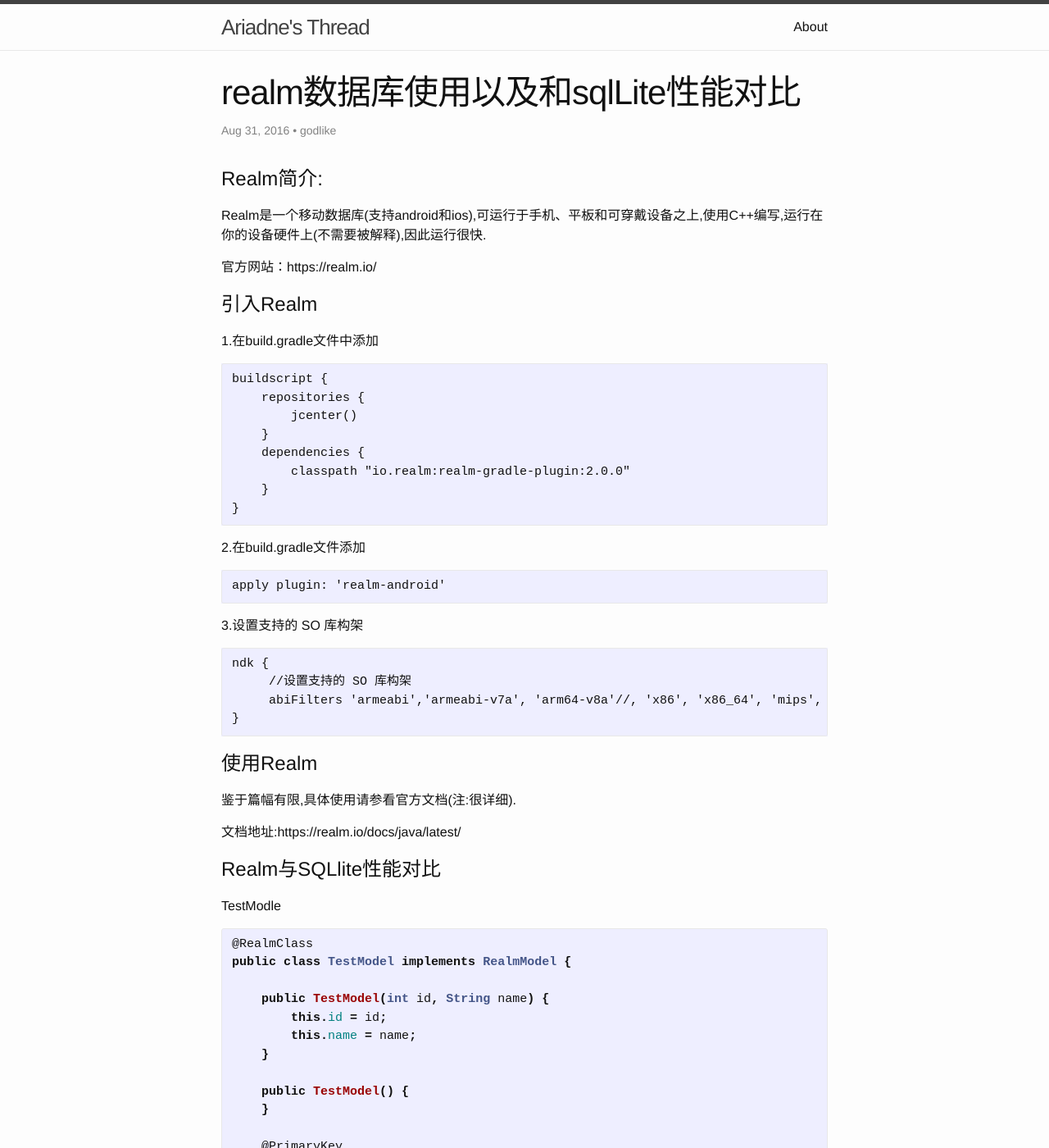
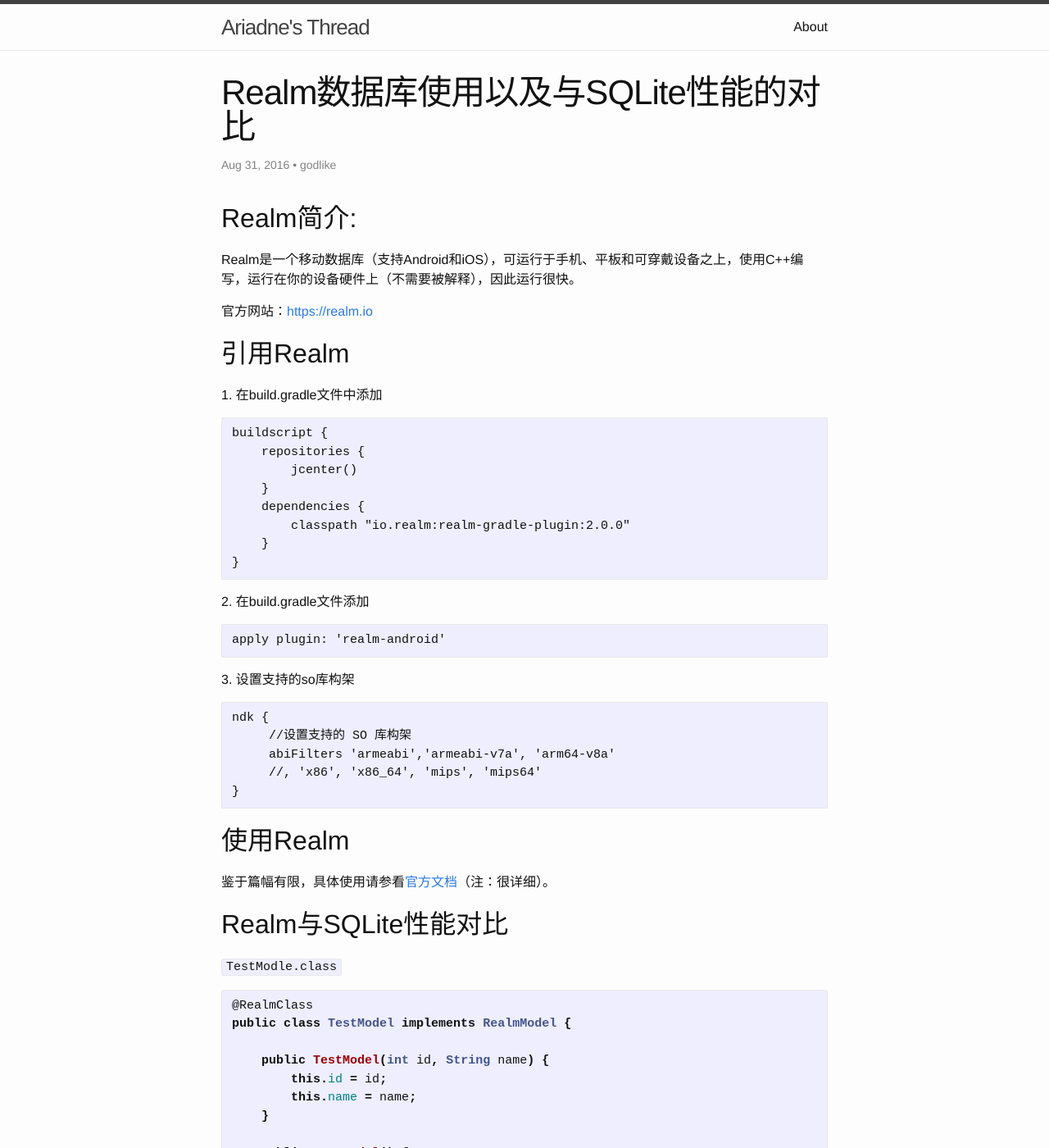
Before and after one commit to AriadneThread/ariadnesthread.github.io, a Jekyll site: the page built from _posts/2016-08-31-realm.md, in a window 1280 px wide and 1400 px high. Shown: the whole window at 82% size. Built offline with Jekyll 4.4.1, drawn with Linux system fonts in a browser that asks for light colours; some of the changed text lies outside the part shown.

Commit message:
整理文章

````diff
--- a/_posts/2016-08-31-realm.md
+++ b/_posts/2016-08-31-realm.md
@@ -1,21 +1,19 @@
 ---
 layout: post
-title:  "realm数据库使用以及和sqlLite性能对比"
+title:  "Realm数据库使用以及与SQLite性能的对比"
 date:   2016-08-31 16:13:14 +0800
 author: godlike
+categories: [Android, Java]
+---
+## Realm简介:
 
-categories: [Android,java]
----
-# Realm简介:
+Realm是一个移动数据库（支持Android和iOS），可运行于手机、平板和可穿戴设备之上，使用C++编写，运行在你的设备硬件上（不需要被解释），因此运行很快。
 
-Realm是一个移动数据库(支持android和ios),可运行于手机、平板和可穿戴设备之上,使用C++编写,运行在你的设备硬件上(不需要被解释),因此运行很快.
+官方网站：[https://realm.io](https://realm.io)
 
+## 引用Realm
 
-官方网站：https://realm.io/
-
-# 引入Realm
-
-1.在build.gradle文件中添加
+1\. 在build.gradle文件中添加
 
 ```
 buildscript {
@@ -28,30 +26,29 @@
 }
 ```
 
-2.在build.gradle文件添加
+2\. 在build.gradle文件添加
 
 ```
 apply plugin: 'realm-android'
 ```
 
-3.设置支持的 SO 库构架
+3\. 设置支持的so库构架
 
 ```
 ndk {
      //设置支持的 SO 库构架
-     abiFilters 'armeabi','armeabi-v7a', 'arm64-v8a'//, 'x86', 'x86_64', 'mips', 'mips64'
+     abiFilters 'armeabi','armeabi-v7a', 'arm64-v8a'
+     //, 'x86', 'x86_64', 'mips', 'mips64'
 }
 ```
 
-# 使用Realm
+## 使用Realm
 
-鉴于篇幅有限,具体使用请参看官方文档(注:很详细).
+鉴于篇幅有限，具体使用请参看[官方文档](https://realm.io/docs/java/latest)（注：很详细）。
 
-文档地址:https://realm.io/docs/java/latest/
+## Realm与SQLite性能对比
 
-# Realm与SQLlite性能对比
-
-TestModle
+`TestModle.class`
 
 {% highlight java %}
 @RealmClass
@@ -91,15 +88,13 @@
         return super.equals(obj);
     }
 }
-
 {% endhighlight %}
 
-
-1.插入数据
+**1. 插入数据**
 
 ![]({{ site.baseurl }}/assets/posts/inset.png)
 
-测试代码
+测试代码：
 
 {% highlight java %}
 @RunWith(AndroidJUnit4.class)
@@ -113,7 +108,8 @@
         // Context of the app under test.
         Context appContext = InstrumentationRegistry.getTargetContext();
         long start = System.currentTimeMillis();
-        RealmConfiguration con = new RealmConfiguration.Builder(appContext).deleteRealmIfMigrationNeeded().build();
+        RealmConfiguration con = new RealmConfiguration.Builder(appContext)
+                .deleteRealmIfMigrationNeeded().build();
         Realm realm = Realm.getInstance(con);
         realm.beginTransaction();
         for (int i = 0; i < testCount; i++) {
@@ -122,7 +118,6 @@
         realm.commitTransaction();
         long realmTime = System.currentTimeMillis() - start;
         Log.e(TAG, "realmTime=" + realmTime);
-
 
         start = System.currentTimeMillis();
         CacheMangerHelper helper = new CacheMangerHelper(appContext, 1);
@@ -139,19 +134,18 @@
         long sql = System.currentTimeMillis() - start;
 
         Log.e(TAG, "sql=" + sql);
-        Assert.assertTrue(sql > realmTime);//Realm 插入比sqlLite慢
+        Assert.assertTrue(sql > realmTime); // Realm是否比SQLite慢
     }
 }
-
 {% endhighlight %}
 
-总结:再插入数据的测试中,Realm完胜SQLlite
+总结：在插入数据的测试中，Realm完胜SQLite。
 
-2.更新数据
+**2. 更新数据**
 
 ![]({{ site.baseurl }}/assets/posts/update.png)
 
-测试代码
+测试代码：
 
 {% highlight java %}
 @RunWith(AndroidJUnit4.class)
@@ -165,7 +159,8 @@
         // Context of the app under test.
         Context appContext = InstrumentationRegistry.getTargetContext();
         long start = System.currentTimeMillis();
-        RealmConfiguration con = new RealmConfiguration.Builder(appContext).deleteRealmIfMigrationNeeded().build();
+        RealmConfiguration con = new RealmConfiguration.Builder(appContext)
+                .deleteRealmIfMigrationNeeded().build();
         Realm realm = Realm.getInstance(con);
         realm.beginTransaction();
         for (int i = 0; i < testCount; i++) {
@@ -175,7 +170,6 @@
         long realmTime = System.currentTimeMillis() - start;
         Log.e(TAG, "realmTime=" + realmTime);
 
-
         start = System.currentTimeMillis();
         CacheMangerHelper helper = new CacheMangerHelper(appContext, 1);
         SQLiteDatabase db = helper.getWritableDatabase();
@@ -183,22 +177,23 @@
         for (int i = 0; i < testCount; i++) {
             String data = i + "---";
             String key = String.valueOf(i);
-            db.execSQL("UPDATE json_cache SET key = ? , data = ? WHERE key = '"+key+"'",
-                    new Object[]{String.valueOf(i), data});
+            db.execSQL("UPDATE json_cache SET key = ? , data = ? "
+                    + "WHERE key = '"+ key + "'",
+                    new Object[]{ String.valueOf(i), data });
         }
         db.setTransactionSuccessful();
         db.endTransaction();
         long sql = System.currentTimeMillis() - start;
 
         Log.e(TAG, "sql=" + sql);
-        Assert.assertTrue(sql > realmTime);//Realm 插入比sqlLite慢
+        Assert.assertTrue(sql > realmTime); // Realm是否比SQLite慢
     }
 }
 {% endhighlight %}
 
-总结:整体上优于SQLlite
+总结：整体上优于SQLite。
 
-3.查询数据
+**3. 查询数据：**
 
 ![]({{ site.baseurl }}/assets/posts/query.png)
 
@@ -215,7 +210,8 @@
         // Context of the app under test.
         Context appContext = InstrumentationRegistry.getTargetContext();
         long start = System.currentTimeMillis();
-        RealmConfiguration con = new RealmConfiguration.Builder(appContext).deleteRealmIfMigrationNeeded().build();
+        RealmConfiguration con = new RealmConfiguration.Builder(appContext)
+                .deleteRealmIfMigrationNeeded().build();
         Realm realm = Realm.getInstance(con);
         RealmResults<TestModel> model = realm.where(TestModel.class).findAll();
         long realmTime = System.currentTimeMillis() - start;
@@ -225,26 +221,27 @@
         start = System.currentTimeMillis();
         CacheMangerHelper helper = new CacheMangerHelper(appContext, 1);
         SQLiteDatabase db = helper.getReadableDatabase();
-        Cursor cursor = db.query("json_cache",null,null,null, null, null,null);
+        Cursor cursor = db.query("json_cache", null, null,
+                null, null, null, null);
         int dataSize = 0;
-        if (cursor != null ) {
-            while(cursor.moveToNext()){
+        if (cursor != null) {
+            while(cursor.moveToNext()) {
                 dataSize ++;
-                String result = cursor.getString(cursor.getColumnIndex("data"));
+                String result = cursor.getString(
+                        cursor.getColumnIndex("data"));
             }
         }
         long sql = System.currentTimeMillis() - start;
         Log.e(TAG, "data=" + dataSize);
         Log.e(TAG, "sql=" + sql);
-        Assert.assertTrue(sql > realmTime);//Realm 插入比sqlLite慢
+        Assert.assertTrue(sql > realmTime); // Realm是否比SQLite慢
     }
 }
-
 {% endhighlight %}
 
-总结:整体上优于SQLlite
+总结：整体上优于SQLite。
 
-4.删除数据
+**4. 删除数据：**
 
 ![]({{ site.baseurl }}/assets/posts/delete.png)
 
@@ -261,7 +258,8 @@
         // Context of the app under test.
         Context appContext = InstrumentationRegistry.getTargetContext();
         long start = System.currentTimeMillis();
-        RealmConfiguration con = new RealmConfiguration.Builder(appContext).deleteRealmIfMigrationNeeded().build();
+        RealmConfiguration con = new RealmConfiguration.Builder(appContext)
+                .deleteRealmIfMigrationNeeded().build();
         Realm realm = Realm.getInstance(con);
         realm.beginTransaction();
         realm.delete(TestModel.class);
@@ -269,23 +267,20 @@
         long realmTime = System.currentTimeMillis() - start;
         Log.e(TAG, "realmTime=" + realmTime);
 
-
         start = System.currentTimeMillis();
         CacheMangerHelper helper = new CacheMangerHelper(appContext, 1);
         helper.reset();
         long sql = System.currentTimeMillis() - start;
 
         Log.e(TAG, "sql=" + sql);
-        Assert.assertTrue(sql > realmTime);//Realm 插入比sqlLite慢
+        Assert.assertTrue(sql > realmTime); // Realm是否比SQLite慢
     }
 }
 {% endhighlight %}
 
-总结:SQLlite更优秀
+总结：SQLite更优秀。
 
-# 个人使用Realm和SQLlite总结
+## 个人使用Realm和SQLite总结
 
-
-1.Realm会增大apk体积(1M左右),但是使用简单(面向),功能强大.
-
-2.SQLlite使用非常麻烦,需要开发者了解一些数据库知识.
+1. Realm会增大APK体积（1M左右），但是使用简单（面向），功能强大。
+2. SQLite使用非常麻烦，需要开发者了解一些数据库知识。
````
